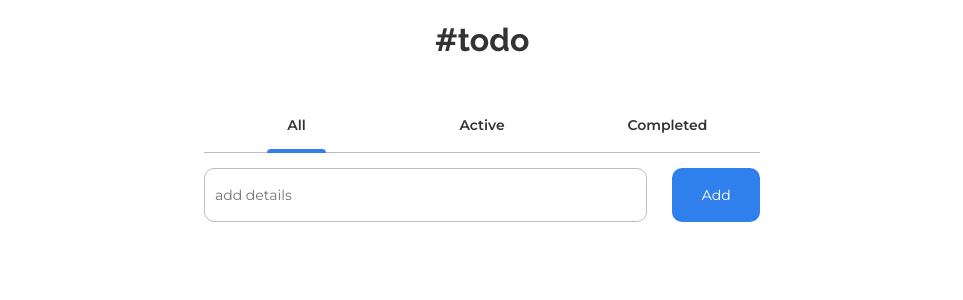
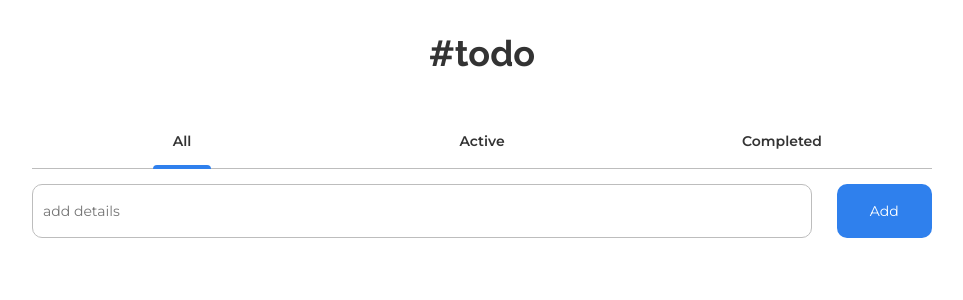
Before and after one commit to samipourquoi/vue-todo-list, a Vue app: page / in a window 1280 px wide. Shown: the top 300 px of the page, without its empty margins (158-1121 px from the left). Built offline with nearby package versions, Linux system fonts and the light colour scheme.

Commit message:
Fix some styling

```diff
--- a/src/App.vue
+++ b/src/App.vue
@@ -18,14 +18,17 @@ export default {
 
 <style scoped>
 #app {
-	padding: 0 28%;
+	max-width: 900px;
+	margin: auto;
 	box-sizing: border-box;
 }
 
 h1 {
+	margin-top: 32px;
 	color: #333333;
 	text-align: center;
 	font-family: "Raleway", sans-serif;
 	font-weight: 700;
+	font-size: 36px;
 }
 </style>
```
